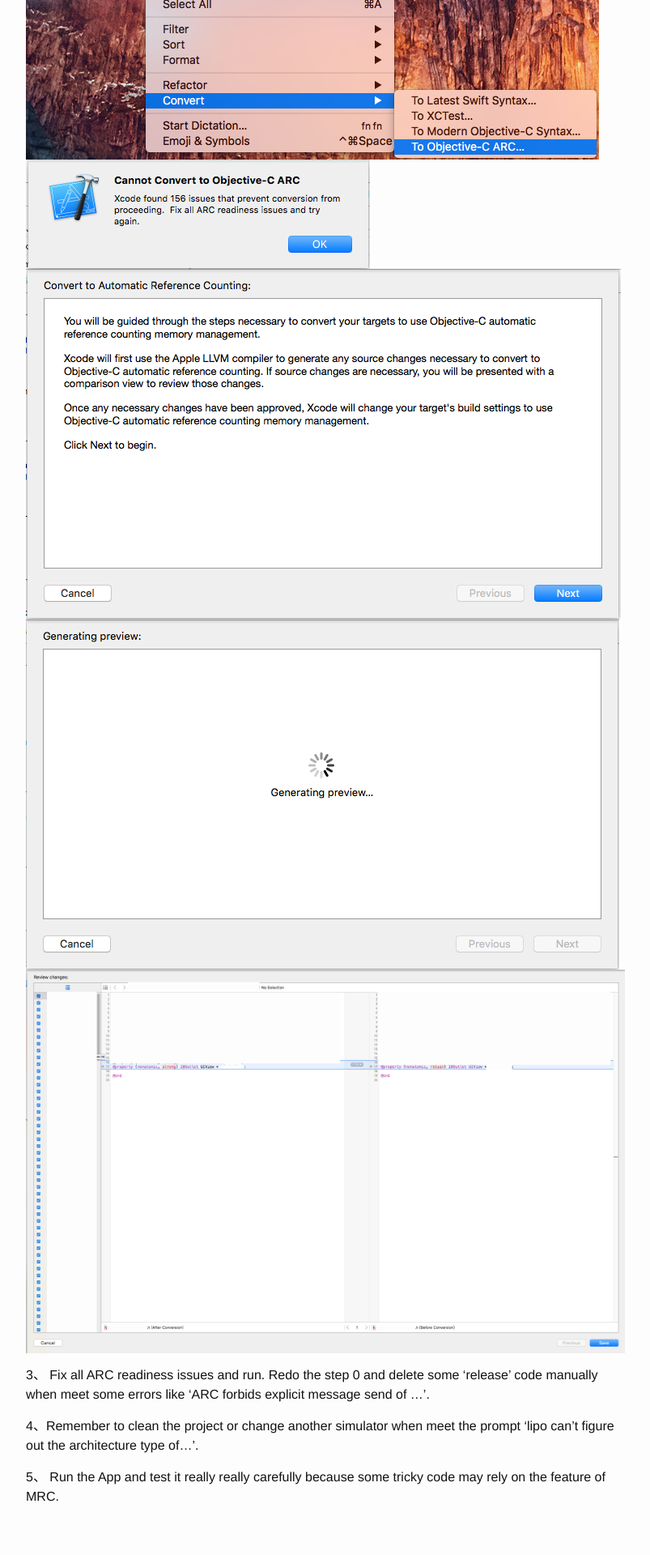
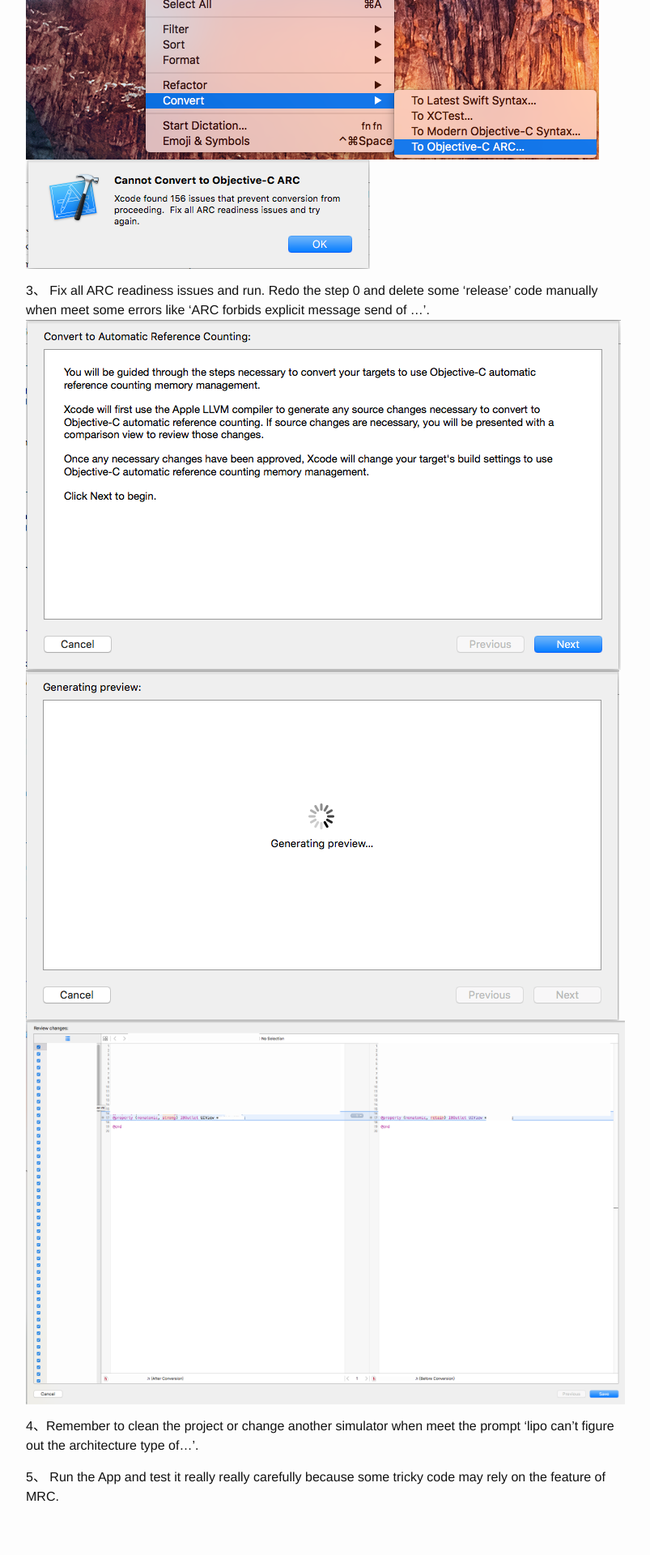
Before and after one commit to GeekRRK/GeekRRK.github.io, a Jekyll site: the page built from _posts/2016-04-20-Converting MRC to ARC.md, in a window 1280 px wide. Shown: the part 1340-3260 px from the top of the page at 81% size, without its empty margins (238-1041 px from the left). Built offline with Jekyll 4.4.1, drawn with Linux system fonts in a browser that asks for light colours.

```diff
--- a/_posts/2016-04-20-Converting MRC to ARC.md
+++ b/_posts/2016-04-20-Converting MRC to ARC.md
@@ -14,12 +14,12 @@ title: Converting MRC to ARC
 2、 **Edit -> Convert -> To Objective-C ARC...**: Select the target to be converting and click **Check** then Xcode will prompt 'Xcode found many issues that prevents conversion from proceeding. Fix all ARC readiness issues and try again.'.
 ![Convert2ARC]({{site.baseurl}}/assets/convert2arc/convert2arc.png)
 ![Prompt many readiness issues]({{site.baseurl}}/assets/convert2arc/readiness_issues.png)
+
+3、 Fix all ARC readiness issues and run. Redo the step 0 and delete some 'release' code manually when meet some errors like 'ARC forbids explicit message send of ...'.
 ![Prompt start 2 convert]({{site.baseurl}}/assets/convert2arc/start2convert_prompt.png)
 ![Generating preview]({{site.baseurl}}/assets/convert2arc/generating_preview.png)
 ![Save]({{site.baseurl}}/assets/convert2arc/save.png)
 
-3、 Fix all ARC readiness issues and run. Redo the step 0 and delete some 'release' code manually when meet some errors like 'ARC forbids explicit message send of ...'.
-
 4、Remember to clean the project or change another simulator when meet the prompt 'lipo can't figure out the architecture type of...'.
 
 5、 Run the App and test it really really carefully because some tricky code may rely on the feature of MRC.
```
